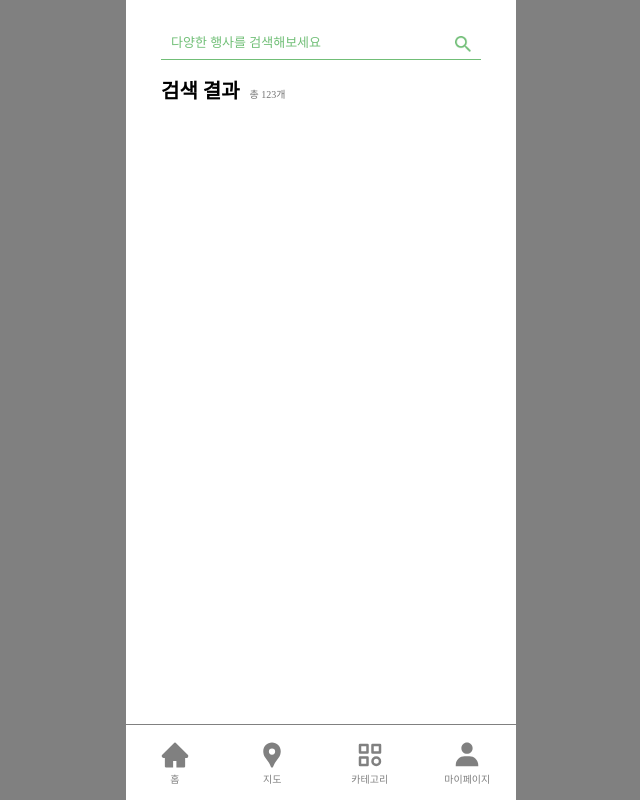
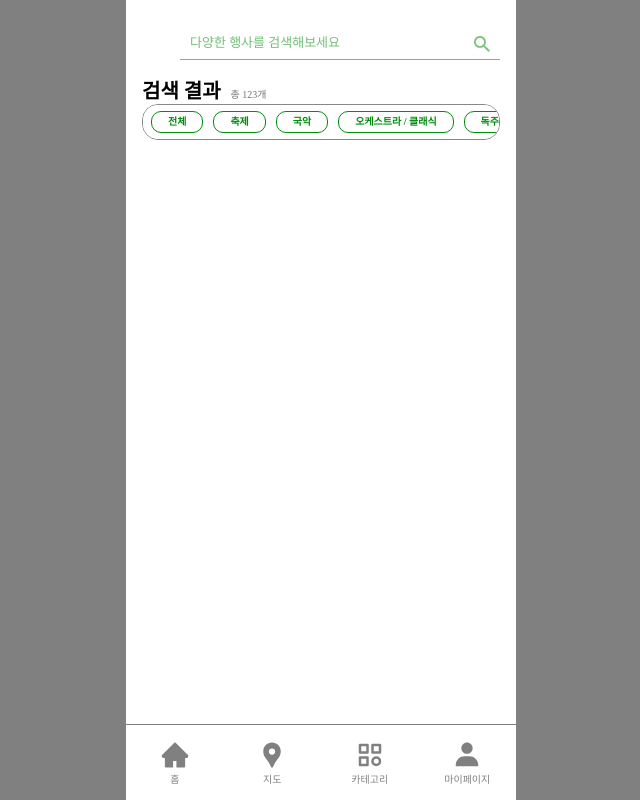
Before and after one commit to okiidokim/FrontEnd, a React (Vite) app in the folder catch-culture-frontend/: page /search in a window 1280 px wide. Shown: the whole page, without its empty margins (319-959 px from the left). Built offline with nearby package versions, Linux system fonts and the light colour scheme; a web font is replaced by a local one.

Commit message:
Design: 검색 selector 컴포넌트 디자인

```diff
--- /dev/null
+++ b/catch-culture-frontend/src/components/categorySelector/CategorySelector.jsx
@@ -0,0 +1,25 @@
+import React from 'react';
+import * as S from './style';
+
+function CategorySelector() {
+  return (
+    <>
+      <S.CategorySelector>
+        <S.CategorySelectorItem>전체</S.CategorySelectorItem>
+        <S.CategorySelectorItem>축제</S.CategorySelectorItem>
+        <S.CategorySelectorItem>국악</S.CategorySelectorItem>
+        <S.CategorySelectorItem>오케스트라 / 클래식</S.CategorySelectorItem>
+        <S.CategorySelectorItem>독주 / 독창회</S.CategorySelectorItem>
+        <S.CategorySelectorItem>무용</S.CategorySelectorItem>
+        <S.CategorySelectorItem>콘서트</S.CategorySelectorItem>
+        <S.CategorySelectorItem>영화</S.CategorySelectorItem>
+        <S.CategorySelectorItem>연극</S.CategorySelectorItem>
+        <S.CategorySelectorItem>오페라 / 뮤지컬</S.CategorySelectorItem>
+        <S.CategorySelectorItem>교육 / 체험</S.CategorySelectorItem>
+        <S.CategorySelectorItem>전시 / 미술</S.CategorySelectorItem>
+      </S.CategorySelector>
+    </>
+  );
+}
+
+export default CategorySelector;
--- /dev/null
+++ b/catch-culture-frontend/src/components/categorySelector/style.jsx
@@ -0,0 +1,39 @@
+import { styled } from 'styled-components';
+
+export const CategorySelector = styled.div`
+  display: flex;
+  width: 340px;
+  padding: 6px 8px;
+  align-items: flex-start;
+  gap: 10px;
+  border-radius: 16px;
+  border: 1px solid #888;
+  background: #fff;
+  overflow-x: scroll;
+
+  &::-webkit-scrollbar {
+    display: none;
+  }
+`;
+
+export const CategorySelectorItem = styled.div`
+  display: flex;
+
+  flex-direction: row;
+
+  justify-content: center;
+  align-items: center;
+  width: auto;
+
+  background: #fff;
+  border: 1px solid #018c0d;
+  border-radius: 10px;
+
+  color: #018c0d;
+  text-align: center;
+  font-size: 10px;
+  font-weight: 700;
+  white-space: nowrap;
+
+  padding: 5px 16px;
+`;
--- a/catch-culture-frontend/src/pages/search/Search.jsx
+++ b/catch-culture-frontend/src/pages/search/Search.jsx
@@ -4,6 +4,7 @@ import { useLocation } from 'react-router-dom';
 
 // 컴포넌트
 import SearchBox from '../../components/search/SearchBox';
+import CategorySelector from '../../components/categorySelector/CategorySelector';
 
 function Search() {
   const { state } = useLocation();
@@ -20,6 +21,9 @@ function Search() {
           <S.SearchHeaderTitle>검색 결과</S.SearchHeaderTitle>
           <S.SearchHeaderResultCnt>총 123개</S.SearchHeaderResultCnt>
         </S.SearchHeader>
+
+        {/* 카테고리 선택창 */}
+        <CategorySelector />
       </S.SearchWrapper>
     </>
   );
```
